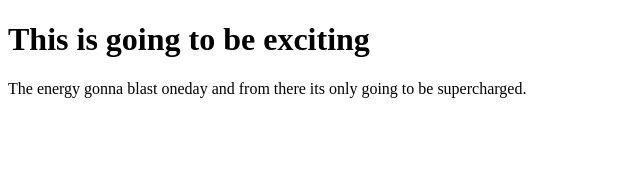
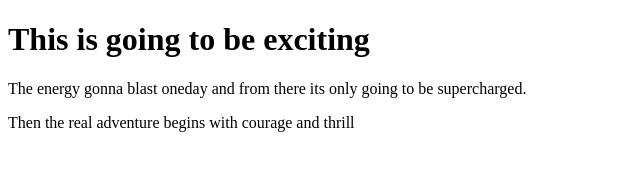
Before and after one commit to ConfidentProjects/learn-git, a plain HTML site: page index.html in a window 1280 px wide. Shown: the whole page, without its empty margins (0-640 px from the left). Drawn offline with Linux system fonts and the light colour scheme.

Commit message:
yeah the supecharged version awaits you

```diff
--- a/index.html
+++ b/index.html
@@ -11,5 +11,8 @@
         The energy gonna blast oneday and from there
         its only going to be supercharged.
     </p>
+    <p>
+        Then the real adventure begins with courage and thrill
+    </p>
 </body>
 </html>
```
